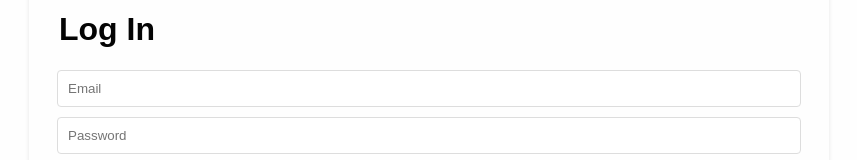
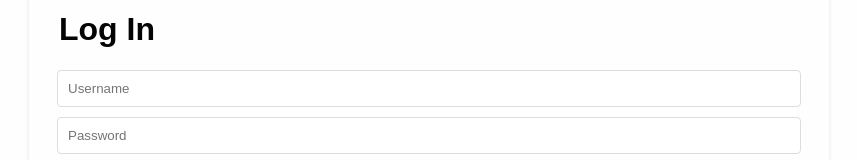
Before and after one commit to vectorsquad/glint-web, a React (Create React App) app: page /login in a window 1280 px wide. Shown: the part 178-338 px from the top of the page, without its empty margins (211-1068 px from the left). Built offline with nearby package versions, Linux system fonts and the light colour scheme.

Commit message:
changed email sign in to username and fixed naming conventions on login page

```diff
--- a/src/pages/LoginPage.tsx
+++ b/src/pages/LoginPage.tsx
@@ -6,15 +6,18 @@ import '../styles/App.css';
 import Header from '../components/Header';
 
 const LoginPage: React.FC = () => {
-  const [email, setEmail] = useState('');
+  const [username, setUsername] = useState('');
   const [password, setPassword] = useState('');
   const navigate = useNavigate();
 
   const handleSubmit = async (e: React.FormEvent) => {
     e.preventDefault();
     try {
-      const response = await axios.post('/api/v1/login', { email, password });
-      if (response.data.success) {
+      const response = await axios.post('/api/v1/login', {
+        username: username,
+        password_hash: password
+      });
+      if (response.status === 200) {
         navigate('/dashboard');
       } else {
         alert('Invalid login');
@@ -31,10 +34,10 @@ const LoginPage: React.FC = () => {
         <h1>Log In</h1>
         <form onSubmit={handleSubmit}>
           <input
-            type="email"
-            placeholder="Email"
-            value={email}
-            onChange={(e) => setEmail(e.target.value)}
+            type="text"
+            placeholder="Username"
+            value={username}
+            onChange={(e) => setUsername(e.target.value)}
             required
           />
           <input
```
